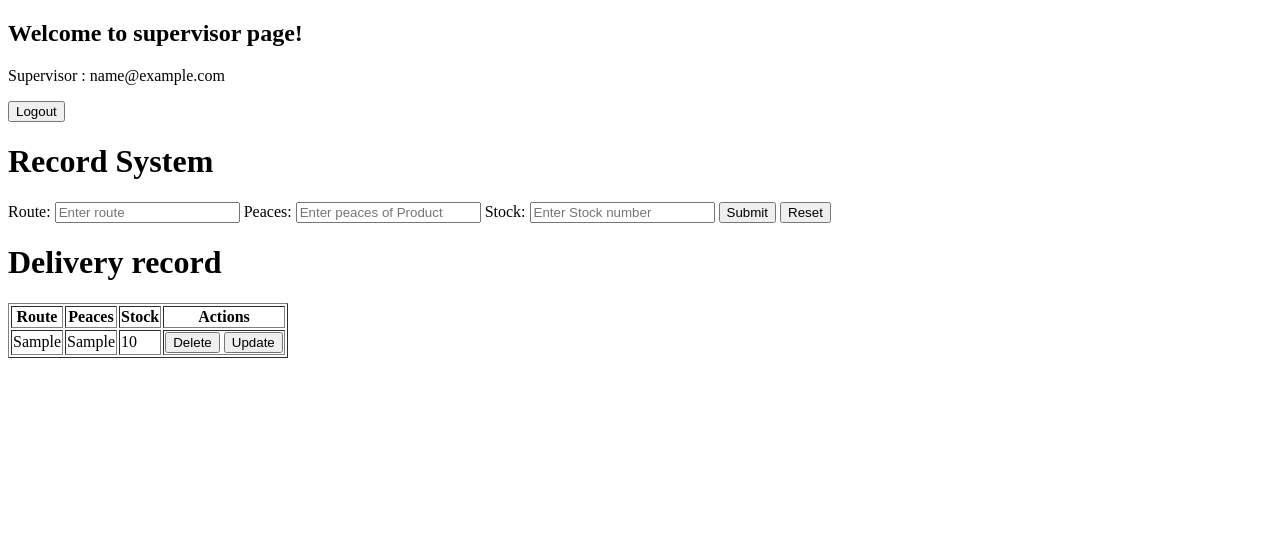
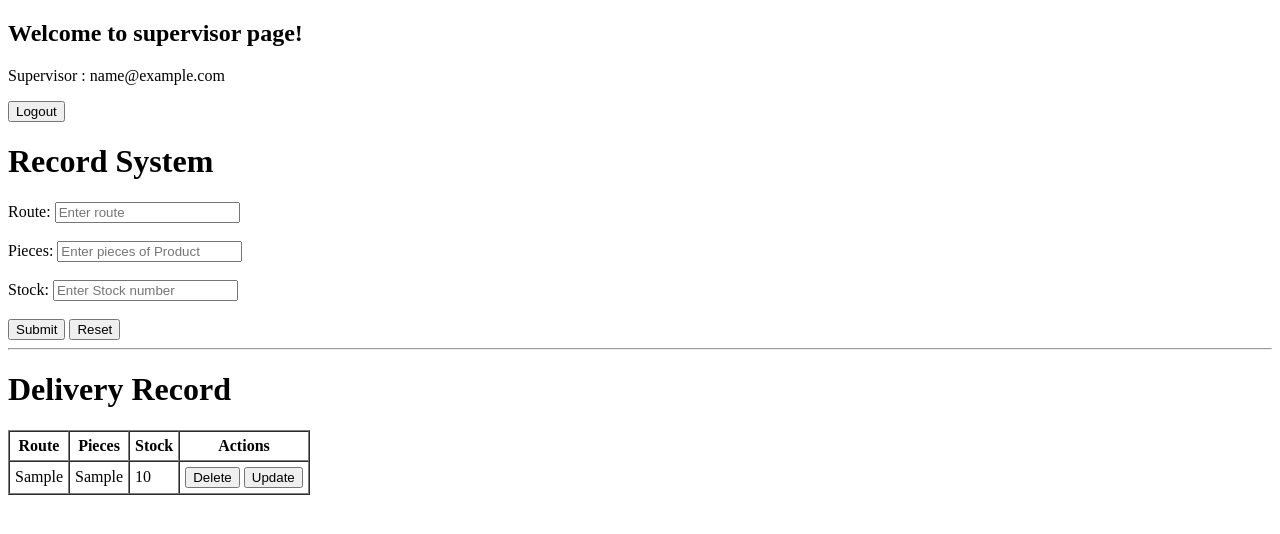
Before and after one commit to JeromeJV/Task_management_system, a PHP site: page /Task/supervisor.php in a window 1280 px wide. Shown: the top 534 px of the page. Run offline with PHP 8.4, Linux system fonts and the light colour scheme; the visitor is signed in with stand-in values (Sample User, id 1); tables that the repository leaves empty or names only in its code hold one stand-in row (values such as "Sample post").

Commit message:
updated v

```diff
--- a/config/Supervisor_API.php
+++ b/config/Supervisor_API.php
@@ -47,11 +47,8 @@ if (isset($_POST['submit'])) {
      }
 }
 
-?>
 
-<?php
 //Edit
-include('config/connection.php');
 
 $passid = $_POST['idno'] ?? null;
 $view_data = null;
@@ -76,10 +73,7 @@ if (isset($_POST['del'])) {
         'stock'    => $row['stock']
     ];
 }
-?>
 
-<?php
-include('config/connection.php');
 //Update
 $status_message = "";
 $message = "";
@@ -118,16 +112,13 @@ if (isset($_POST['submit'])) {
         if ($query) {
             $status_message = "<br>Update Successful<br><br><a href='supervisor.php'><input type='button' name='back' value='View Records'></a>";
         } elseif (isset($_POST['can'])) {
-        header("Location: supervisor.php");
+        header("Location: supervisor_view.php");
         exit();
         }
     }
 
 }
-?>
 
-<?php
-include 'config/connection.php';
 //View
 $sql    = "SELECT * FROM delivery ORDER BY route ASC";
 $result = mysqli_query($conn, $sql);
--- a/config/autoLog.php
+++ b/config/autoLog.php
@@ -17,7 +17,7 @@ if (isset($_SESSION['id'])) {
             session_destroy();
 
             // babalit na siya sa login.php
-            header("Location: login.php?error=session_expired");
+            header("Location: index.php?error=session_expired");
             exit();
         }
     }
--- a/supervisor.php
+++ b/supervisor.php
@@ -1,60 +1,79 @@
 <?php
-    include('config/connection.php');
+session_start();
 
-    session_start();
-    include ('config/autoLog.php');
-    include 'config/Supervisor_API.php';
+include('config/connection.php');
+include('config/autoLog.php');
+include('config/Supervisor_API.php');
+
+// Authorization sa pag lologin kung tamang role pa ung nag login
+if (!isset($_SESSION['email']) || $_SESSION['role'] !== 'super') {
+    header("Location: index.php");
+    exit();
+}
+
+// Sinusure lg ung mga variable na existing sila
+$message = $message ?? '';
+$route_err = $route_err ?? '';
+$peaces_err = $peaces_err ?? '';
+$stock_err = $stock_err ?? '';
+$records = $records ?? [];
+$count = $count ?? count($records);
 ?>
 
 <!DOCTYPE html>
 <html lang="en">
 <head>
     <meta charset="UTF-8">
-    <meta name="viewport" content="width= , initial-scale=1.0">
-    <title>Admin form</title>
+    <meta name="viewport" content="width=device-width, initial-scale=1.0">
+    <title>Supervisor Form</title>
 </head>
 <body>
     <div class="user-page">
         <h2>Welcome to supervisor page!</h2>
-        <p>Supervisor : <span><?php echo $_SESSION['email']; ?></span></p>
+        <p>Supervisor : <span><?= htmlspecialchars($_SESSION['email'] ?? ''); ?></span></p>
         <a href="logout.php"><button class="">Logout</button></a>
     </div>
 
     <h1>Record System</h1>
 
     <!-- Display Backend Response Message -->
-    <?php if (!empty($message)) echo "<p>$message</p>"; ?>
+    <?php if (!empty($message)): ?>
+        <p><?= htmlspecialchars($message); ?></p>
+    <?php endif; ?>
 
-    <form action="<?php echo htmlentities($_SERVER['PHP_SELF']); ?>" method="post">
+    <form action="<?= htmlspecialchars($_SERVER['PHP_SELF']); ?>" method="post">
         <label>Route:</label>
-        <!-- <input type="text" name="route" ><br><br> -->
         <input type="text" name="route" placeholder="Enter route" class="form-control <?= (!empty($route_err)) ? 'is-invalid' : '' ?>" value="<?= htmlspecialchars($_POST['route'] ?? '') ?>" required>
-        <?php if (!empty($route_err)): ?><div class="invalid-feedback"><?= $route_err ?></div><?php endif; ?>
+        <?php if (!empty($route_err)): ?><div class="invalid-feedback"><?= htmlspecialchars($route_err) ?></div><?php endif; ?>
 
-        <label>Peaces:</label>
-        <!-- <input type="text" name="peaces"><br><br> -->
-        <input type="text" name="peaces" placeholder="Enter peaces of Product" class="form-control <?= (!empty($peaces_err)) ? 'is-invalid' : '' ?>" value="<?= htmlspecialchars($_POST['peaces'] ?? '') ?>" required>
-        <?php if (!empty($peaces_err)): ?><div class="invalid-feedback"><?= $peaces_err ?></div><?php endif; ?>
+        <br><br>
+
+        <label>Pieces:</label>
+        <input type="text" name="peaces" placeholder="Enter pieces of Product" class="form-control <?= (!empty($peaces_err)) ? 'is-invalid' : '' ?>" value="<?= htmlspecialchars($_POST['peaces'] ?? '') ?>" required>
+        <?php if (!empty($peaces_err)): ?><div class="invalid-feedback"><?= htmlspecialchars($peaces_err) ?></div><?php endif; ?>
+
+        <br><br>
 
         <label>Stock:</label>
-        <!-- <input type="text" name="stock"><br><br> -->
         <input type="text" name="stock" placeholder="Enter Stock number" class="form-control <?= (!empty($stock_err)) ? 'is-invalid' : '' ?>" value="<?= htmlspecialchars($_POST['stock'] ?? '') ?>" required>
-        <?php if (!empty($stock_err)): ?><div class="invalid-feedback"><?= $stock_err ?></div><?php endif; ?>
+        <?php if (!empty($stock_err)): ?><div class="invalid-feedback"><?= htmlspecialchars($stock_err) ?></div><?php endif; ?>
 
+        <br><br>
 
         <input type="submit" name="submit" value="Submit">
         <input type="reset" value="Reset">
     </form>
 
+    <hr>
 
-    <h1>Delivery record</h1>
+    <h1>Delivery Record</h1>
 
-    <?php if ($count > 0) ?>
-        <table border="1">
+    <?php if ($count > 0): ?>
+        <table border="1" cellpadding="5" cellspacing="0">
             <thead>
                 <tr>
                     <th>Route</th>
-                    <th>Peaces</th>
+                    <th>Pieces</th>
                     <th>Stock</th>
                     <th>Actions</th>
                 </tr>
@@ -63,12 +82,12 @@
                 <?php foreach ($records as $row): ?>
                     <tr>
                         <form action="Supervisor_action.php" method="post">
-                            <input type="hidden" name="idno" value="<?php echo $row['id']; ?>">
-                            <td><?php echo $row['route']; ?></td>
-                            <td><?php echo $row['peaces']; ?></td>
-                            <td><?php echo $row['stock']; ?></td>
+                            <input type="hidden" name="idno" value="<?= htmlspecialchars($row['id']); ?>">
+                            <td><?= htmlspecialchars($row['route']); ?></td>
+                            <td><?= htmlspecialchars($row['peaces']); ?></td>
+                            <td><?= htmlspecialchars($row['stock']); ?></td>
                             <td>
-                                <input type="submit" name="del" value="Delete">
+                                <input type="submit" name="del" value="Delete" onclick="return confirm('Sigurado ka bang buburahin ito?');">
                                 <input type="submit" name="upd" value="Update">
                             </td>
                         </form>
@@ -76,8 +95,9 @@
                 <?php endforeach; ?>
             </tbody>
         </table>
-        <br>
-        <a href="supervisor.php"></a>
+    <?php else: ?>
+        <p>No records.</p>
+    <?php endif; ?>
 
 </body>
 </html>
```
